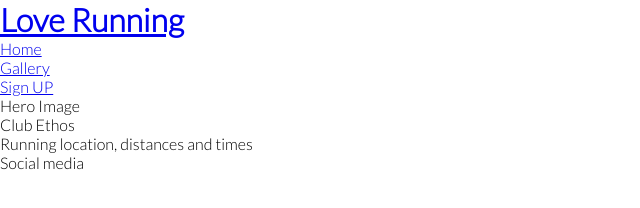
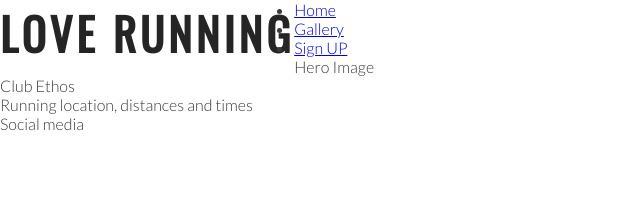
Before and after one commit to NixTS/love-running, a plain HTML site: page index.html in a window 1280 px wide. Shown: the whole page, without its empty margins (0-640 px from the left). Drawn offline with nearby package versions, Linux system fonts and the light colour scheme.

Commit message:
add style for headings and logo

```diff
--- a/assets/css/style.css
+++ b/assets/css/style.css
@@ -9,4 +9,21 @@
 body {
     font-family: lato, sans-serif;
     font-weight: 300;
+    color: #3a3a3a;
+    color: ;
 }
+
+/*headings and logo */
+
+h1,
+h2 {
+    font-family: Oswald, sans-serif;
+    text-transform: uppercase;
+    letter-spacing: 4px;
+    color: #252525;
+}
+
+#logo {
+    float: left;
+    font-size: 280%;
+}
--- a/index.html
+++ b/index.html
@@ -14,7 +14,7 @@
 <body>
     <header>
         <a href="index.html">
-            <h1>Love Running</h1>
+            <h1 id="logo">Love Running</h1>
         </a>
         <nav>
             <ul>
```
